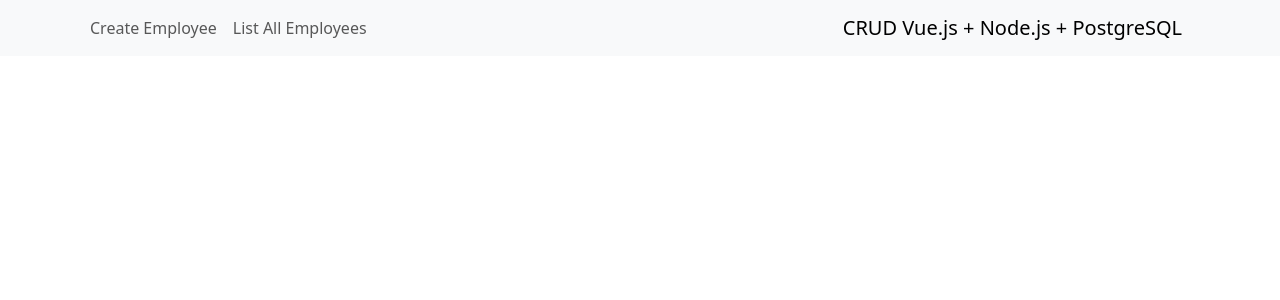
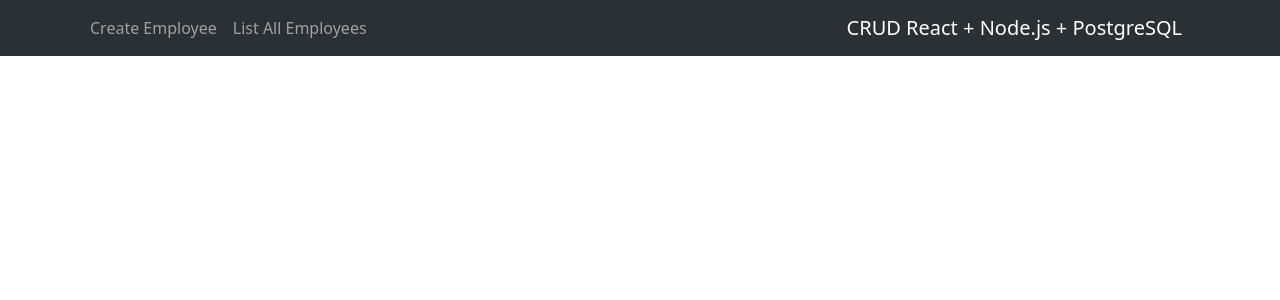
Before and after one commit to gabisinhas/react-postgree, a React (Vite) app: page / in a window 1280 px wide. Shown: the top 300 px of the page. Built offline with nearby package versions, Linux system fonts and the light colour scheme.

Commit message:
new commit.

```diff
--- a/src/App.jsx
+++ b/src/App.jsx
@@ -5,14 +5,14 @@
 function App() {
   return (
     <>
-  <Navbar expand="lg" className="bg-body-tertiary">
+  <Navbar expand="lg" className="bg-body-tertiary"  bg="dark" data-bs-theme="dark">
       <Container>
       <Nav className="me-auto">
-          <Nav.Link to='/'>Create Employee</Nav.Link>
-          <Nav.Link to="/listEmployees">List All Employees</Nav.Link>
+          <Nav.Link href='/createemployee'>Create Employee</Nav.Link>
+          <Nav.Link href="/listEmployees">List All Employees</Nav.Link>
       </Nav>
       <Navbar.Collapse className="justify-content-end">
-          <Navbar.Brand href="#home">CRUD Vue.js + Node.js + PostgreSQL</Navbar.Brand>
+          <Navbar.Brand href="#home">CRUD React + Node.js + PostgreSQL</Navbar.Brand>
       </Navbar.Collapse>
       </Container>
     </Navbar>
```
